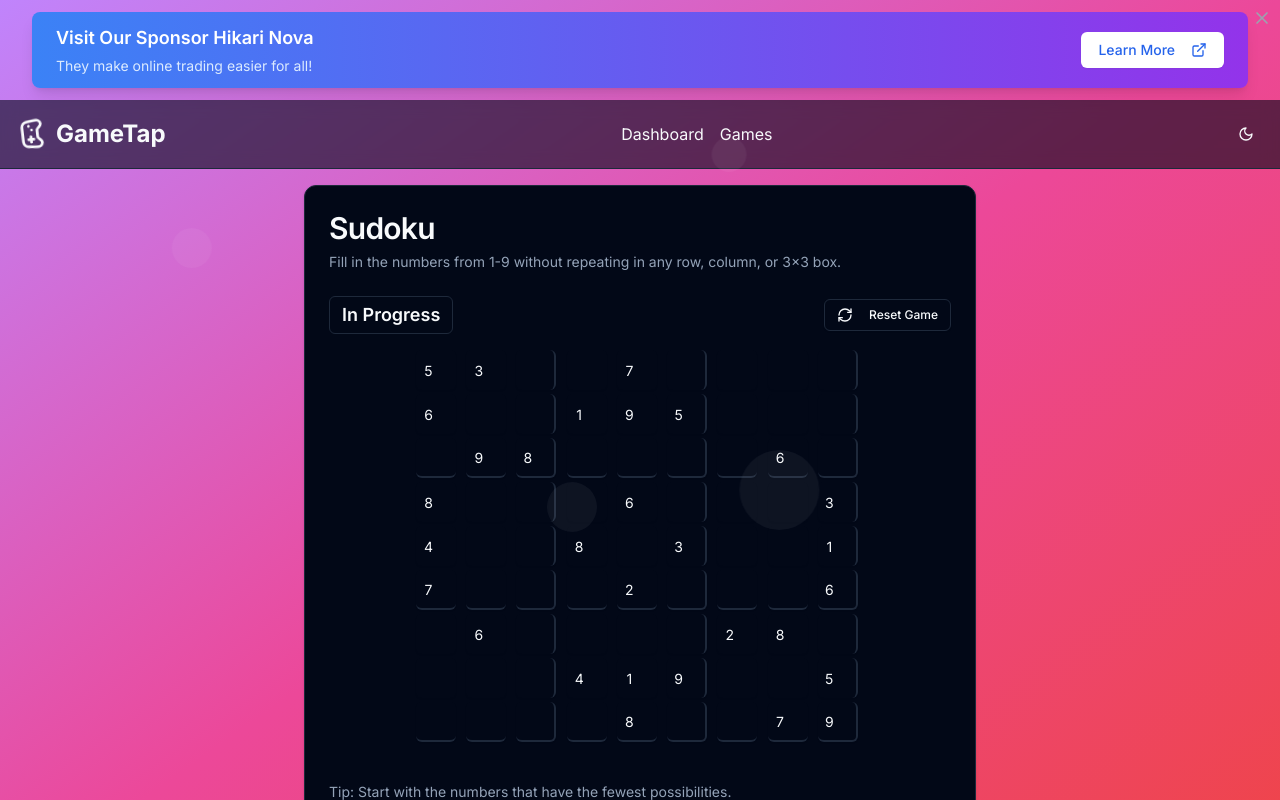
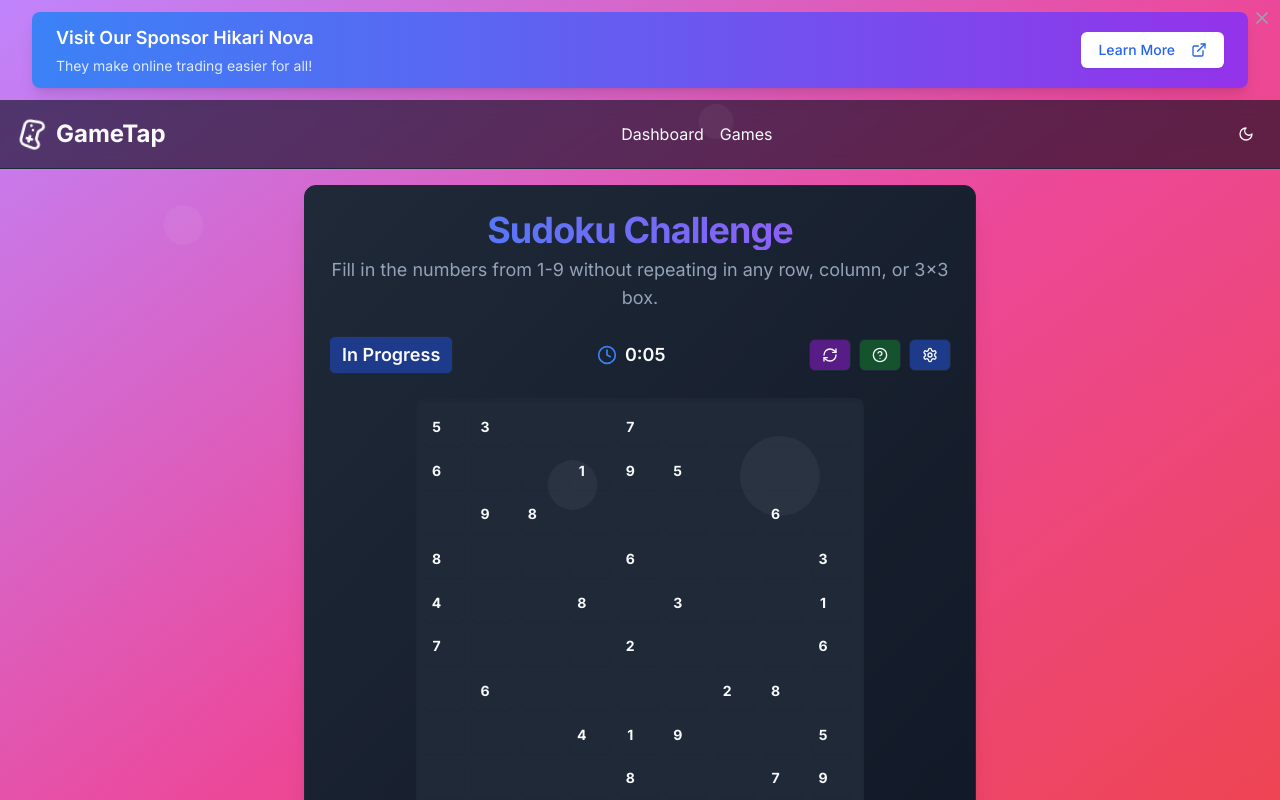
Before and after one commit to Michael-Siglap/gamehub, a Next.js app: page /games/sudoku in a window 1280 px wide. Shown: the top 800 px of the page. Built offline with nearby package versions, Linux system fonts and the light colour scheme.

Commit message:
Upgraded sudoku

```diff
--- a/package.json
+++ b/package.json
@@ -20,6 +20,7 @@
     "@radix-ui/react-slot": "^1.1.1",
     "@radix-ui/react-switch": "^1.1.2",
     "@radix-ui/react-toast": "^1.2.4",
+    "@radix-ui/react-tooltip": "^1.1.6",
     "@react-three/cannon": "^6.6.0",
     "@react-three/drei": "^9.120.4",
     "@react-three/fiber": "^8.17.10",
--- a/src/app/games/sudoku/page.tsx
+++ b/src/app/games/sudoku/page.tsx
@@ -1,6 +1,6 @@
 "use client";
 
-import { useState, useEffect } from "react";
+import { useState, useEffect, useCallback } from "react";
 import { Button } from "@/components/ui/button";
 import { Input } from "@/components/ui/input";
 import {
@@ -12,8 +12,26 @@ import {
   CardTitle,
 } from "@/components/ui/card";
 import { Badge } from "@/components/ui/badge";
-import { RefreshCw, Check } from "lucide-react";
+import { RefreshCw, Clock, Trophy, HelpCircle, Settings } from "lucide-react";
 import { incrementGamesPlayed, updateTimePlayed } from "@/utils/userStats";
+import { motion, AnimatePresence } from "framer-motion";
+import confetti from "canvas-confetti";
+import {
+  Tooltip,
+  TooltipContent,
+  TooltipProvider,
+  TooltipTrigger,
+} from "@/components/ui/tooltip";
+import {
+  Dialog,
+  DialogContent,
+  DialogDescription,
+  DialogHeader,
+  DialogTitle,
+  DialogTrigger,
+} from "@/components/ui/dialog";
+import { Switch } from "@/components/ui/switch";
+import { Label } from "@/components/ui/label";
 
 const initialBoard = [
   [5, 3, 0, 0, 7, 0, 0, 0, 0],
@@ -31,6 +49,16 @@ export default function Sudoku() {
   const [board, setBoard] = useState(initialBoard);
   const [isComplete, setIsComplete] = useState(false);
   const [gameStartTime, setGameStartTime] = useState<number | null>(null);
+  const [elapsedTime, setElapsedTime] = useState(0);
+  const [selectedCell, setSelectedCell] = useState<[number, number] | null>(
+    null
+  );
+  const [, setMistakes] = useState(0);
+  const [showMistakes, setShowMistakes] = useState(true);
+  const [showHints, setShowHints] = useState(true);
+  const [difficulty, setDifficulty] = useState<"easy" | "medium" | "hard">(
+    "medium"
+  );
 
   useEffect(() => {
     const savedState = localStorage.getItem("sudoku");
@@ -52,10 +80,26 @@ export default function Sudoku() {
       );
       updateTimePlayed(gameDuration);
       incrementGamesPlayed("Sudoku");
+      confetti({
+        particleCount: 100,
+        spread: 70,
+        origin: { y: 0.6 },
+      });
     }
   }, [board, gameStartTime]);
 
-  const handleChange = (row: number, col: number, value: string) => {
+  useEffect(() => {
+    const timer = setInterval(() => {
+      if (gameStartTime && !isComplete) {
+        setElapsedTime(Math.floor((Date.now() - gameStartTime) / 1000));
+      }
+    }, 1000);
+
+    return () => clearInterval(timer);
+  }, [gameStartTime, isComplete]);
+
+  const handleChange = useCallback(
+    (row: number, col: number, value: string) => {
       const newValue = value === "" ? 0 : parseInt(value);
       if (isNaN(newValue) || newValue < 0 || newValue > 9) return;
 
@@ -63,71 +107,224 @@ export default function Sudoku() {
         i === row ? r.map((c, j) => (j === col ? newValue : c)) : r
       );
       setBoard(newBoard);
-  };
 
-  const resetGame = () => {
+      if (showMistakes && !isValidMove(newBoard, row, col, newValue)) {
+        setMistakes((prev) => prev + 1);
+      }
+    },
+    [board, showMistakes]
+  );
+
+  const resetGame = useCallback(() => {
     setBoard(initialBoard);
     setIsComplete(false);
     setGameStartTime(Date.now());
+    setElapsedTime(0);
+    setMistakes(0);
+  }, []);
+
+  const formatTime = (seconds: number) => {
+    const minutes = Math.floor(seconds / 60);
+    const remainingSeconds = seconds % 60;
+    return `${minutes}:${remainingSeconds.toString().padStart(2, "0")}`;
   };
 
+  const getHint = useCallback(() => {
+    if (!selectedCell) return;
+    const [row, col] = selectedCell;
+    const solution = solveSudoku([...board]);
+    if (solution) {
+      handleChange(row, col, solution[row][col].toString());
+    }
+  }, [selectedCell, board, handleChange]);
+
   return (
-    <Card className="w-full max-w-2xl mx-auto">
-      <CardHeader>
-        <CardTitle className="text-3xl">Sudoku</CardTitle>
-        <CardDescription>
+    <Card className="w-full max-w-2xl mx-auto bg-gradient-to-br from-blue-50 to-purple-50 dark:from-gray-800 dark:to-gray-900 shadow-xl">
+      <CardHeader className="text-center">
+        <CardTitle className="text-4xl font-bold bg-clip-text text-transparent bg-gradient-to-r from-blue-500 to-purple-500">
+          Sudoku Challenge
+        </CardTitle>
+        <CardDescription className="text-lg mt-2">
           Fill in the numbers from 1-9 without repeating in any row, column, or
           3x3 box.
         </CardDescription>
       </CardHeader>
       <CardContent>
-        <div className="mb-4 flex justify-between items-center">
+        <div className="mb-6 flex justify-between items-center">
           <Badge
             variant="outline"
             className={`text-lg py-1 px-3 ${
-              isComplete ? "bg-green-500 text-white" : ""
+              isComplete
+                ? "bg-green-500 text-white"
+                : "bg-blue-100 dark:bg-blue-900"
             }`}
           >
             {isComplete ? "Complete!" : "In Progress"}
           </Badge>
-          <Button variant="outline" size="sm" onClick={resetGame}>
-            <RefreshCw className="mr-2 h-4 w-4" />
-            Reset Game
+          <div className="flex items-center space-x-2">
+            <Clock className="h-5 w-5 text-blue-500" />
+            <span className="text-lg font-semibold">
+              {formatTime(elapsedTime)}
+            </span>
+          </div>
+          <div className="flex items-center space-x-2">
+            <TooltipProvider>
+              <Tooltip>
+                <TooltipTrigger asChild>
+                  <Button
+                    variant="outline"
+                    size="sm"
+                    onClick={resetGame}
+                    className="bg-purple-100 hover:bg-purple-200 dark:bg-purple-900 dark:hover:bg-purple-800"
+                  >
+                    <RefreshCw className="h-4 w-4" />
                   </Button>
+                </TooltipTrigger>
+                <TooltipContent>
+                  <p>Reset Game</p>
+                </TooltipContent>
+              </Tooltip>
+            </TooltipProvider>
+            <TooltipProvider>
+              <Tooltip>
+                <TooltipTrigger asChild>
+                  <Button
+                    variant="outline"
+                    size="sm"
+                    onClick={getHint}
+                    disabled={!showHints || isComplete}
+                    className="bg-green-100 hover:bg-green-200 dark:bg-green-900 dark:hover:bg-green-800"
+                  >
+                    <HelpCircle className="h-4 w-4" />
+                  </Button>
+                </TooltipTrigger>
+                <TooltipContent>
+                  <p>Get Hint</p>
+                </TooltipContent>
+              </Tooltip>
+            </TooltipProvider>
+            <Dialog>
+              <DialogTrigger asChild>
+                <Button
+                  variant="outline"
+                  size="sm"
+                  className="bg-blue-100 hover:bg-blue-200 dark:bg-blue-900 dark:hover:bg-blue-800"
+                >
+                  <Settings className="h-4 w-4" />
+                </Button>
+              </DialogTrigger>
+              <DialogContent>
+                <DialogHeader>
+                  <DialogTitle>Game Settings</DialogTitle>
+                  <DialogDescription>
+                    Customize your Sudoku experience
+                  </DialogDescription>
+                </DialogHeader>
+                <div className="flex items-center space-x-2">
+                  <Switch
+                    id="show-mistakes"
+                    checked={showMistakes}
+                    onCheckedChange={setShowMistakes}
+                  />
+                  <Label htmlFor="show-mistakes">Show Mistakes</Label>
                 </div>
-        <div className="grid grid-cols-9 gap-1 mb-4 max-w-md mx-auto">
+                <div className="flex items-center space-x-2">
+                  <Switch
+                    id="show-hints"
+                    checked={showHints}
+                    onCheckedChange={setShowHints}
+                  />
+                  <Label htmlFor="show-hints">Allow Hints</Label>
+                </div>
+                <div className="flex items-center space-x-2">
+                  <Label htmlFor="difficulty">Difficulty</Label>
+                  <select
+                    id="difficulty"
+                    value={difficulty}
+                    onChange={(e) =>
+                      setDifficulty(
+                        e.target.value as "easy" | "medium" | "hard"
+                      )
+                    }
+                    className="border rounded p-1"
+                  >
+                    <option value="easy">Easy</option>
+                    <option value="medium">Medium</option>
+                    <option value="hard">Hard</option>
+                  </select>
+                </div>
+              </DialogContent>
+            </Dialog>
+          </div>
+        </div>
+        <div className="grid grid-cols-9 gap-1 mb-4 max-w-md mx-auto bg-white dark:bg-gray-800 p-2 rounded-lg shadow-inner">
           {board.map((row, i) =>
             row.map((cell, j) => (
+              <motion.div
+                key={`${i}-${j}`}
+                whileHover={{ scale: 1.05 }}
+                whileTap={{ scale: 0.95 }}
+              >
                 <Input
-                key={`${i}-${j}`}
                   type="number"
                   min="1"
                   max="9"
                   value={cell || ""}
                   onChange={(e) => handleChange(i, j, e.target.value)}
-                className="w-10 h-10 text-center p-0"
+                  className={`w-10 h-10 text-center p-0 font-bold ${
+                    selectedCell &&
+                    selectedCell[0] === i &&
+                    selectedCell[1] === j
+                      ? "ring-2 ring-blue-500"
+                      : ""
+                  } ${
+                    showMistakes &&
+                    cell !== 0 &&
+                    !isValidMove(board, i, j, cell)
+                      ? "bg-red-200 dark:bg-red-900"
+                      : ""
+                  }`}
                   style={{
                     borderWidth: j % 3 === 2 ? "0 2px 0 0" : "0",
                     borderBottomWidth: i % 3 === 2 ? "2px" : "0",
                     backgroundColor:
                       initialBoard[i][j] !== 0 ? "var(--muted)" : "transparent",
+                    color:
+                      initialBoard[i][j] !== 0
+                        ? "var(--muted-foreground)"
+                        : "var(--foreground)",
                   }}
                   readOnly={initialBoard[i][j] !== 0}
+                  onFocus={() => setSelectedCell([i, j])}
+                  onBlur={() => setSelectedCell(null)}
                 />
+              </motion.div>
             ))
           )}
         </div>
       </CardContent>
-      <CardFooter className="flex justify-between">
-        <p className="text-sm text-muted-foreground">
+      <CardFooter className="flex justify-between items-center">
+        <p className="text-sm text-muted-foreground italic">
           Tip: Start with the numbers that have the fewest possibilities.
         </p>
+        <AnimatePresence>
           {isComplete && (
-          <Badge variant="outline" className="bg-green-500 text-white">
-            <Check className="mr-2 h-4 w-4" />
-            Solved!
+            <motion.div
+              initial={{ scale: 0 }}
+              animate={{ scale: 1 }}
+              exit={{ scale: 0 }}
+              transition={{ type: "spring", stiffness: 260, damping: 20 }}
+            >
+              <Badge
+                variant="outline"
+                className="bg-green-500 text-white px-3 py-1"
+              >
+                <Trophy className="mr-2 h-5 w-5" />
+                Solved in {formatTime(elapsedTime)}!
               </Badge>
+            </motion.div>
           )}
+        </AnimatePresence>
       </CardFooter>
     </Card>
   );
@@ -136,3 +333,53 @@ export default function Sudoku() {
 function isBoardComplete(board: number[][]) {
   return board.every((row) => row.every((cell) => cell !== 0));
 }
+
+function isValidMove(
+  board: number[][],
+  row: number,
+  col: number,
+  value: number
+): boolean {
+  // Check row
+  if (board[row].includes(value)) return false;
+
+  // Check column
+  if (board.some((r) => r[col] === value)) return false;
+
+  // Check 3x3 box
+  const boxRow = Math.floor(row / 3) * 3;
+  const boxCol = Math.floor(col / 3) * 3;
+  for (let i = 0; i < 3; i++) {
+    for (let j = 0; j < 3; j++) {
+      if (board[boxRow + i][boxCol + j] === value) return false;
+    }
+  }
+
+  return true;
+}
+
+function solveSudoku(board: number[][]): number[][] | null {
+  const emptyCell = findEmptyCell(board);
+  if (!emptyCell) return board; // Puzzle is solved
+
+  const [row, col] = emptyCell;
+
+  for (let num = 1; num <= 9; num++) {
+    if (isValidMove(board, row, col, num)) {
+      board[row][col] = num;
+      if (solveSudoku(board)) return board;
+      board[row][col] = 0; // Backtrack
+    }
+  }
+
+  return null; // No solution exists
+}
+
+function findEmptyCell(board: number[][]): [number, number] | null {
+  for (let i = 0; i < 9; i++) {
+    for (let j = 0; j < 9; j++) {
+      if (board[i][j] === 0) return [i, j];
+    }
+  }
+  return null;
+}
--- /dev/null
+++ b/src/components/ui/tooltip.tsx
@@ -0,0 +1,32 @@
+"use client"
+
+import * as React from "react"
+import * as TooltipPrimitive from "@radix-ui/react-tooltip"
+
+import { cn } from "@/lib/utils"
+
+const TooltipProvider = TooltipPrimitive.Provider
+
+const Tooltip = TooltipPrimitive.Root
+
+const TooltipTrigger = TooltipPrimitive.Trigger
+
+const TooltipContent = React.forwardRef<
+  React.ElementRef<typeof TooltipPrimitive.Content>,
+  React.ComponentPropsWithoutRef<typeof TooltipPrimitive.Content>
+>(({ className, sideOffset = 4, ...props }, ref) => (
+  <TooltipPrimitive.Portal>
+    <TooltipPrimitive.Content
+      ref={ref}
+      sideOffset={sideOffset}
+      className={cn(
+        "z-50 overflow-hidden rounded-md bg-primary px-3 py-1.5 text-xs text-primary-foreground animate-in fade-in-0 zoom-in-95 data-[state=closed]:animate-out data-[state=closed]:fade-out-0 data-[state=closed]:zoom-out-95 data-[side=bottom]:slide-in-from-top-2 data-[side=left]:slide-in-from-right-2 data-[side=right]:slide-in-from-left-2 data-[side=top]:slide-in-from-bottom-2",
+        className
+      )}
+      {...props}
+    />
+  </TooltipPrimitive.Portal>
+))
+TooltipContent.displayName = TooltipPrimitive.Content.displayName
+
+export { Tooltip, TooltipTrigger, TooltipContent, TooltipProvider }
```
Also changed, not shown: 1 other file (tests, documents, lock files or other folders). Lines whose indentation alone changed are shown as unchanged.
